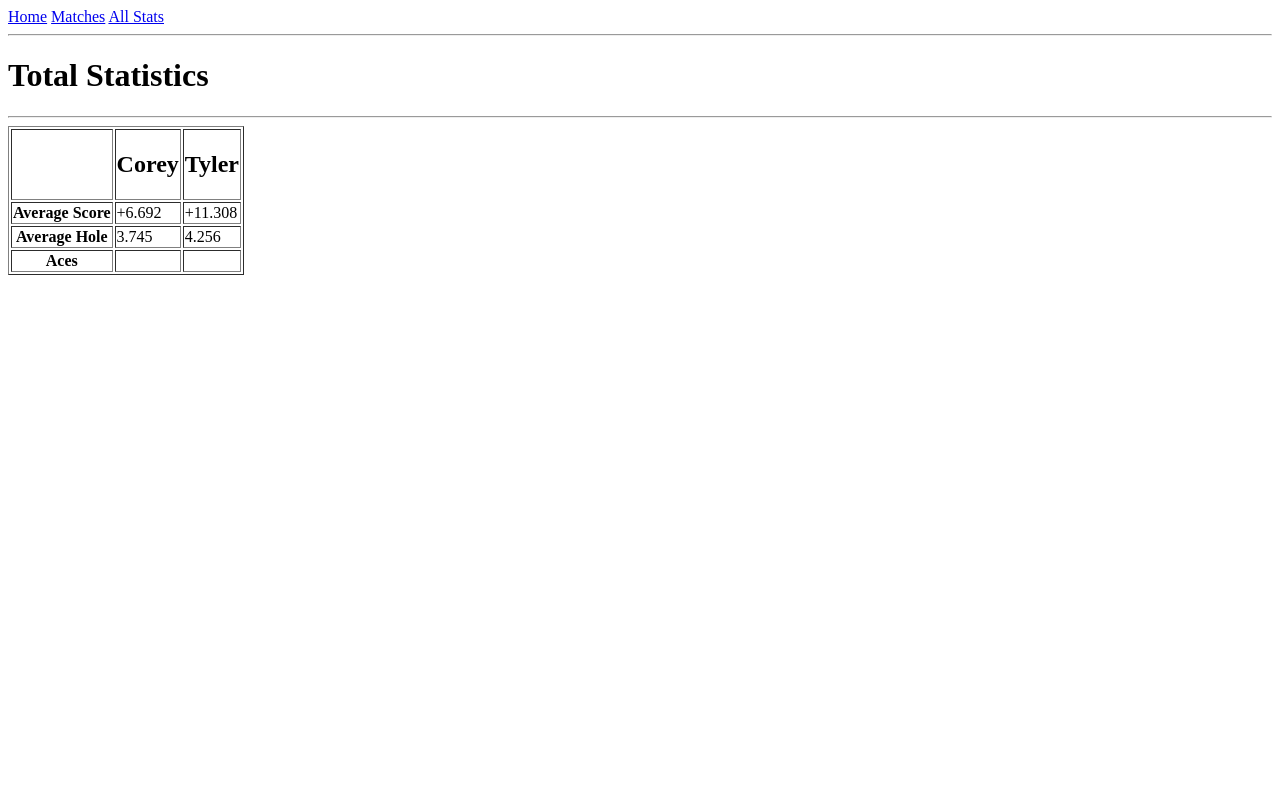
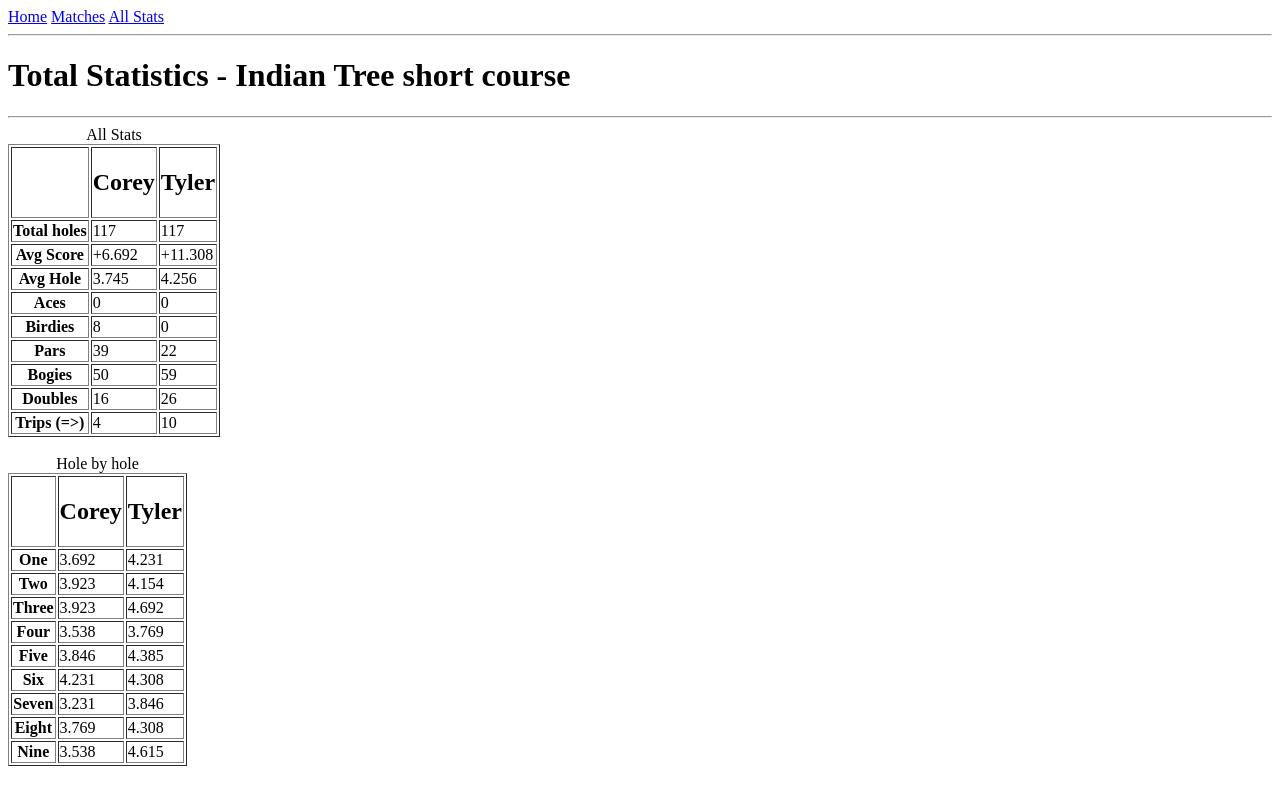
Before and after one commit to cmclaug3/golf, a Django app: page /all_player_stats in a window 1280 px wide. Run offline with Django 3.2, Linux system fonts and the light colour scheme; data comes from the database, SQL or seed files in the repository; both versions use the stored data as it was after the commit.

Commit message:
brush ups to an ok spot

```diff
--- a/IT_short_course/models.py
+++ b/IT_short_course/models.py
@@ -47,6 +47,9 @@ class Round(models.Model):
 	def score_list(self):
 		scores = [self.one,self.two,self.three,self.four,self.five,self.six,self.seven,self.eight,self.nine]
 		return scores
+
+	def total_score(self):
+		return sum(self.score_list())
 
 	def ace_count(self):
 		scores = self.score_list()
--- a/IT_short_course/templates/all_player_stats.html
+++ b/IT_short_course/templates/all_player_stats.html
@@ -7,31 +7,119 @@
 {% block content %}
 
 
-<h1>Total Statistics</h1>
+<h1>Total Statistics - Indian Tree short course</h1>
 
 <hr>
 
 
 <table border="1">
+<caption>All Stats</caption>
 	<tr>
 		<td></td>
 		<th><h2>{{corey.name}}</h2></th>
 		<th><h2>{{tyler.name}}</h2></th>
 	</tr>
 	<tr>
-		<th>Average Score</th>
+		<th>Total holes</th>
+		<td>{{corey_holes}}</td>
+		<td>{{tyler_holes}}</td>
+	</tr>
+	<tr>
+		<th>Avg Score</th>
 		<td>+{{corey_average_score}}</td>
 		<td>+{{tyler_average_score}}</td>
 	</tr>
 	<tr>
-		<th>Average Hole</th>
+		<th>Avg Hole</th>
 		<td>{{corey_average_hole}}</td>
 		<td>{{tyler_average_hole}}</td>
 	</tr>
 	<tr>
 		<th>Aces</th>
+		<td>{{corey_aces}}</td>
+		<td>{{tyler_aces}}</td>
+	</tr>
+	<tr>
+		<th>Birdies</th>
+		<td>{{corey_birdies}}</td>
+		<td>{{tyler_birdies}}</td>
+	</tr>
+	<tr>
+		<th>Pars</th>
+		<td>{{corey_pars}}</td>
+		<td>{{tyler_pars}}</td>
+	</tr>
+	</tr>
+		<th>Bogies</th>
+		<td>{{corey_bogies}}</td>
+		<td>{{tyler_bogies}}</td>
+	</tr>
+	</tr>
+		<th>Doubles</th>
+		<td>{{corey_doubles}}</td>
+		<td>{{tyler_doubles}}</td>
+	</tr>
+	<tr>
+		<th>Trips (=>)</th>
+		<td>{{corey_trips_and_above}}</td>
+		<td>{{tyler_trips_and_above}}</td>
+	</tr>
+
+</table>
+
+<br>
+
+<table border="1">
+<caption>Hole by hole</caption>
+	<tr>
 		<td></td>
-		<td></td>
+		<th><h2>{{corey.name}}</h2></th>
+		<th><h2>{{tyler.name}}</h2></th>
+	</tr>
+	<tr>
+		<th>One</th>
+		<td>{{corey_one_avg}}</td>
+		<td>{{tyler_one_avg}}</td>
+	</tr>
+	<tr>
+		<th>Two</th>
+		<td>{{corey_two_avg}}</td>
+		<td>{{tyler_two_avg}}</td>
+	</tr>
+	<tr>
+		<th>Three</th>
+		<td>{{corey_three_avg}}</td>
+		<td>{{tyler_three_avg}}</td>
+	</tr>
+	<tr>
+		<th>Four</th>
+		<td>{{corey_four_avg}}</td>
+		<td>{{tyler_four_avg}}</td>
+	</tr>
+	<tr>
+		<th>Five</th>
+		<td>{{corey_five_avg}}</td>
+		<td>{{tyler_five_avg}}</td>
+	</tr>
+	</tr>
+		<th>Six</th>
+		<td>{{corey_six_avg}}</td>
+		<td>{{tyler_six_avg}}</td>
+	</tr>
+	</tr>
+		<th>Seven</th>
+		<td>{{corey_seven_avg}}</td>
+		<td>{{tyler_seven_avg}}</td>
+	</tr>
+	<tr>
+		<th>Eight</th>
+		<td>{{corey_eight_avg}}</td>
+		<td>{{tyler_eight_avg}}</td>
+	</tr>
+	<tr>
+		<th>Nine</th>
+		<td>{{corey_nine_avg}}</td>
+		<td>{{tyler_nine_avg}}</td>
 	</tr>
 
 </table>
--- a/IT_short_course/templates/home.html
+++ b/IT_short_course/templates/home.html
@@ -6,7 +6,7 @@
 {% block content %}
 
 
-<h1>Indian Tree - short course</h1>
+<h1>Indian Tree | short course</h1>
 <h5>Visualizations and statistics</h5>
 
 
--- a/IT_short_course/templates/matches.html
+++ b/IT_short_course/templates/matches.html
@@ -5,14 +5,14 @@
 
 {% block content %}
 
-<h1>Matches</h1>
+<h1>Matches - Indian Tree short course</h1>
 
 <hr>
 
 {% for match in matches %}
 
 <a href="{% url 'match' match_id=match.id %}">{{match.date}}</a>
-<br>
+<br><br>
 
 {% endfor %}
 
--- a/IT_short_course/views.py
+++ b/IT_short_course/views.py
@@ -127,16 +127,16 @@ def home(request):
 		'total_bogies': total_bogies,
 		'total_doubles': total_doubles,
 		'total_trips_and_above': total_trips_and_above,
-		'one_avg': one_avg,
-		'two_avg': two_avg,
-		'three_avg': three_avg,
-		'four_avg': four_avg,
-		'five_avg': five_avg,
-		'six_avg': six_avg,
-		'seven_avg': seven_avg,
-		'eight_avg': eight_avg,
-		'nine_avg': nine_avg,
-		'total_holes': total_holes
+		'one_avg': round(one_avg, 3),
+		'two_avg': round(two_avg, 3),
+		'three_avg': round(three_avg, 3),
+		'four_avg': round(four_avg, 3),
+		'five_avg': round(five_avg, 3),
+		'six_avg': round(six_avg, 3),
+		'seven_avg': round(seven_avg, 3),
+		'eight_avg': round(eight_avg, 3),
+		'nine_avg': round(nine_avg, 3),
+		'total_holes': round(total_holes, 3),
 	}
 	return render(request, 'home.html', context)
 
@@ -147,6 +147,7 @@ def single_player(request, player_id):
 
 	player = Player.objects.get(id=player_id)
 	player_rounds = player.round_set.all()
+
 
 	# player average score
 	yea = []
@@ -248,6 +249,8 @@ def single_player(request, player_id):
 	# player match record
 
 
+
+
 	context = {
 		'player_name': player.name,
 		'player_rounds_amount': len(player_rounds),
@@ -261,15 +264,15 @@ def single_player(request, player_id):
 		'player_doubles': player_doubles,
 		'player_trips_and_above': player_trips_and_above,
 		# player
-		'one_avg': one_avg,
-		'two_avg': two_avg,
-		'three_avg': three_avg,
-		'four_avg': four_avg,
-		'five_avg': five_avg,
-		'six_avg': six_avg,
-		'seven_avg': seven_avg,
-		'eight_avg': eight_avg,
-		'nine_avg': nine_avg,
+		'one_avg': round(one_avg, 3),
+		'two_avg': round(two_avg, 3),
+		'three_avg': round(three_avg, 3),
+		'four_avg': round(four_avg, 3),
+		'five_avg': round(five_avg, 3),
+		'six_avg': round(six_avg, 3),
+		'seven_avg': round(seven_avg, 3),
+		'eight_avg': round(eight_avg, 3),
+		'nine_avg': round(nine_avg, 3),
 	}
 
 	return render(request, 'single_player.html', context)
@@ -277,17 +280,25 @@ def single_player(request, player_id):
 
 
 def matches(request):
+
+	matches = Match.objects.all()
+
+
 	context = {
-		'matches': Match.objects.all()
+		'matches': matches
 	}
 	return render(request, 'matches.html', context)
 
 
 
 def match(request, match_id):
+
 	match = Round.objects.filter(match=match_id)
+	real_match = Match.objects.get(id=match_id)
+
 	context = {
-		'match': match
+		'match': match,
+		'real_match': real_match
 	}
 	return render(request, 'match.html', context)
 
@@ -328,12 +339,207 @@ def all_player_stats(request):
 		tees.append(tee_score.average_hole_score())
 	tyler_average_hole = round((sum(tees)) / float(small.count()), 3)
 
+	# corey aces
+	aces = []
+	player_rounds = corey_rounds
+	for ace in player_rounds:
+		aces.append(ace.ace_count())
+	corey_aces = sum(aces)
+
+	# tyler aces
+	spaces = []
+	player_rounds = tyler_rounds
+	for space in player_rounds:
+		spaces.append(space.ace_count())
+	tyler_aces = sum(spaces)
+
+	# corey birdies
+	birdies = []
+	player_rounds = corey_rounds
+	for birdie in player_rounds:
+		birdies.append(birdie.birdie_count())
+	corey_birdies = sum(birdies)
+
+	# tyler birdies
+	birdies2 = []
+	player_rounds = tyler_rounds
+	for birdie2 in player_rounds:
+		birdies2.append(birdie2.birdie_count())
+	tyler_birdies = sum(birdies2)
+
+	# corey pars
+	pars = []
+	all_rounds = corey_rounds
+	for par in all_rounds:
+		pars.append(par.par_count())
+	corey_pars = sum(pars)
+
+	# tyler pars
+	pars = []
+	all_rounds = tyler_rounds
+	for par in all_rounds:
+		pars.append(par.par_count())
+	tyler_pars = sum(pars)
+
+	# corey bogies
+	bogies = []
+	all_rounds = corey_rounds
+	for bogie in all_rounds:
+		bogies.append(bogie.bogie_count())
+	corey_bogies = sum(bogies)
+
+	# tyler bogies
+	bogies = []
+	all_rounds = tyler_rounds
+	for bogie in all_rounds:
+		bogies.append(bogie.bogie_count())
+	tyler_bogies = sum(bogies)
+
+	# corey doubles
+	doubles = []
+	all_rounds = corey_rounds
+	for double in all_rounds:
+		doubles.append(double.double_count())
+	corey_doubles = sum(doubles)
+
+	# tyler doubles
+	doubles = []
+	all_rounds = tyler_rounds
+	for double in all_rounds:
+		doubles.append(double.double_count())
+	tyler_doubles = sum(doubles)
+
+	# corey trips and over
+	trips = []
+	all_rounds = corey_rounds
+	for trip in all_rounds:
+		trips.append(trip.trip_and_over_count())
+	corey_trips_and_above = sum(trips)
+
+	# tyler trips and over
+	trips = []
+	all_rounds = tyler_rounds
+	for trip in all_rounds:
+		trips.append(trip.trip_and_over_count())
+	tyler_trips_and_above = sum(trips)
+
 # I feel like I am repeating myself way too much! Not the DRY way to go!!
 # I feel like I am repeating myself way too much! Not the DRY way to go!!
 # I feel like I am repeating myself way too much! Not the DRY way to go!!
 # I feel like I am repeating myself way too much! Not the DRY way to go!!
 # I feel like I am repeating myself way too much! Not the DRY way to go!!
 # I feel like I am repeating myself way too much! Not the DRY way to go!!
+
+# COREY
+
+	first = []
+	second = []
+	third = []
+	fourth = []
+	fifth = []
+	sixth = []
+	seventh = []
+	eighth = []
+	ninth = []
+
+	player_rounds = corey_rounds
+
+	for one_score in player_rounds:
+		first.append(one_score.one)
+	corey_one_avg = sum(first) / float(len(first))
+
+	for two_score in player_rounds:
+		second.append(two_score.two)
+	corey_two_avg = sum(second) / float(len(second))
+
+	for three_score in player_rounds:
+		third.append(three_score.three)
+	corey_three_avg = sum(third) / float(len(third))
+
+	for four_score in player_rounds:
+		fourth.append(four_score.four)
+	corey_four_avg = sum(fourth) / float(len(fourth))
+
+	for five_score in player_rounds:
+		fifth.append(five_score.five)
+	corey_five_avg = sum(fifth) / float(len(fifth))
+
+	for six_score in player_rounds:
+		sixth.append(six_score.six)
+	corey_six_avg = sum(sixth) / float(len(sixth))
+
+	for seven_score in player_rounds:
+		seventh.append(seven_score.seven)
+	corey_seven_avg = sum(seventh) / float(len(seventh))
+
+	for eight_score in player_rounds:
+		eighth.append(eight_score.eight)
+	corey_eight_avg = sum(eighth) / float(len(eighth))
+
+	for nine_score in player_rounds:
+		ninth.append(nine_score.nine)
+	corey_nine_avg = sum(ninth) / float(len(ninth))
+
+# TYLER
+
+	first = []
+	second = []
+	third = []
+	fourth = []
+	fifth = []
+	sixth = []
+	seventh = []
+	eighth = []
+	ninth = []
+
+	player_rounds = tyler_rounds
+
+	for one_score in player_rounds:
+		first.append(one_score.one)
+	tyler_one_avg = sum(first) / float(len(first))
+
+	for two_score in player_rounds:
+		second.append(two_score.two)
+	tyler_two_avg = sum(second) / float(len(second))
+
+	for three_score in player_rounds:
+		third.append(three_score.three)
+	tyler_three_avg = sum(third) / float(len(third))
+
+	for four_score in player_rounds:
+		fourth.append(four_score.four)
+	tyler_four_avg = sum(fourth) / float(len(fourth))
+
+	for five_score in player_rounds:
+		fifth.append(five_score.five)
+	tyler_five_avg = sum(fifth) / float(len(fifth))
+
+	for six_score in player_rounds:
+		sixth.append(six_score.six)
+	tyler_six_avg = sum(sixth) / float(len(sixth))
+
+	for seven_score in player_rounds:
+		seventh.append(seven_score.seven)
+	tyler_seven_avg = sum(seventh) / float(len(seventh))
+
+	for eight_score in player_rounds:
+		eighth.append(eight_score.eight)
+	tyler_eight_avg = sum(eighth) / float(len(eighth))
+
+	for nine_score in player_rounds:
+		ninth.append(nine_score.nine)
+	tyler_nine_avg = sum(ninth) / float(len(ninth))
+
+	# total holes
+
+	corey_rounds = Player.objects.get(name='Corey').round_set.all()
+	tyler_rounds = Player.objects.get(name='Tyler').round_set.all()
+
+	corey_holes = len(corey_rounds) * 9
+	tyler_holes = len(tyler_rounds) * 9
+
+
+
 
 	context = {
 
@@ -342,7 +548,46 @@ def all_player_stats(request):
 		'corey_average_score': corey_average_score,
 		'tyler_average_score': tyler_average_score,
 		'corey_average_hole': corey_average_hole,
-		'tyler_average_hole': tyler_average_hole
+		'tyler_average_hole': tyler_average_hole,
+		'corey_aces': corey_aces,
+		'tyler_aces': tyler_aces,
+		'corey_birdies': corey_birdies,
+		'tyler_birdies': tyler_birdies,
+		'corey_pars': corey_pars,
+		'tyler_pars': tyler_pars,
+		'corey_bogies': corey_bogies,
+		'tyler_bogies': tyler_bogies,
+		'corey_doubles': corey_doubles,
+		'tyler_doubles': tyler_doubles,
+		'corey_trips_and_above': corey_trips_and_above,
+		'tyler_trips_and_above': tyler_trips_and_above,
+
+		# Corey individual holes
+		'corey_one_avg': round(corey_one_avg, 3),
+		'corey_two_avg': round(corey_two_avg, 3),
+		'corey_three_avg': round(corey_three_avg, 3),
+		'corey_four_avg': round(corey_four_avg, 3),
+		'corey_five_avg': round(corey_five_avg, 3),
+		'corey_six_avg': round(corey_six_avg, 3),
+		'corey_seven_avg': round(corey_seven_avg, 3),
+		'corey_eight_avg': round(corey_eight_avg, 3),
+		'corey_nine_avg': round(corey_nine_avg, 3),
+
+		# Tyler individual holes
+		'tyler_one_avg': round(tyler_one_avg, 3),
+		'tyler_two_avg': round(tyler_two_avg, 3),
+		'tyler_three_avg': round(tyler_three_avg, 3),
+		'tyler_four_avg': round(tyler_four_avg, 3),
+		'tyler_five_avg': round(tyler_five_avg, 3),
+		'tyler_six_avg': round(tyler_six_avg, 3),
+		'tyler_seven_avg': round(tyler_seven_avg, 3),
+		'tyler_eight_avg': round(tyler_eight_avg, 3),
+		'tyler_nine_avg': round(tyler_nine_avg, 3),
+		# total holes
+		'corey_holes': corey_holes,
+		'tyler_holes': tyler_holes
+
+
 
 	}
 	return render(request, 'all_player_stats.html', context)
```
Also changed, not shown: IT_short_course/templates/match.html (+25 -1 lines), IT_short_course/templates/single_player.html (+7 -0 lines), notes.py (added, +25 -0 lines), db.sqlite3, 4 other files.
